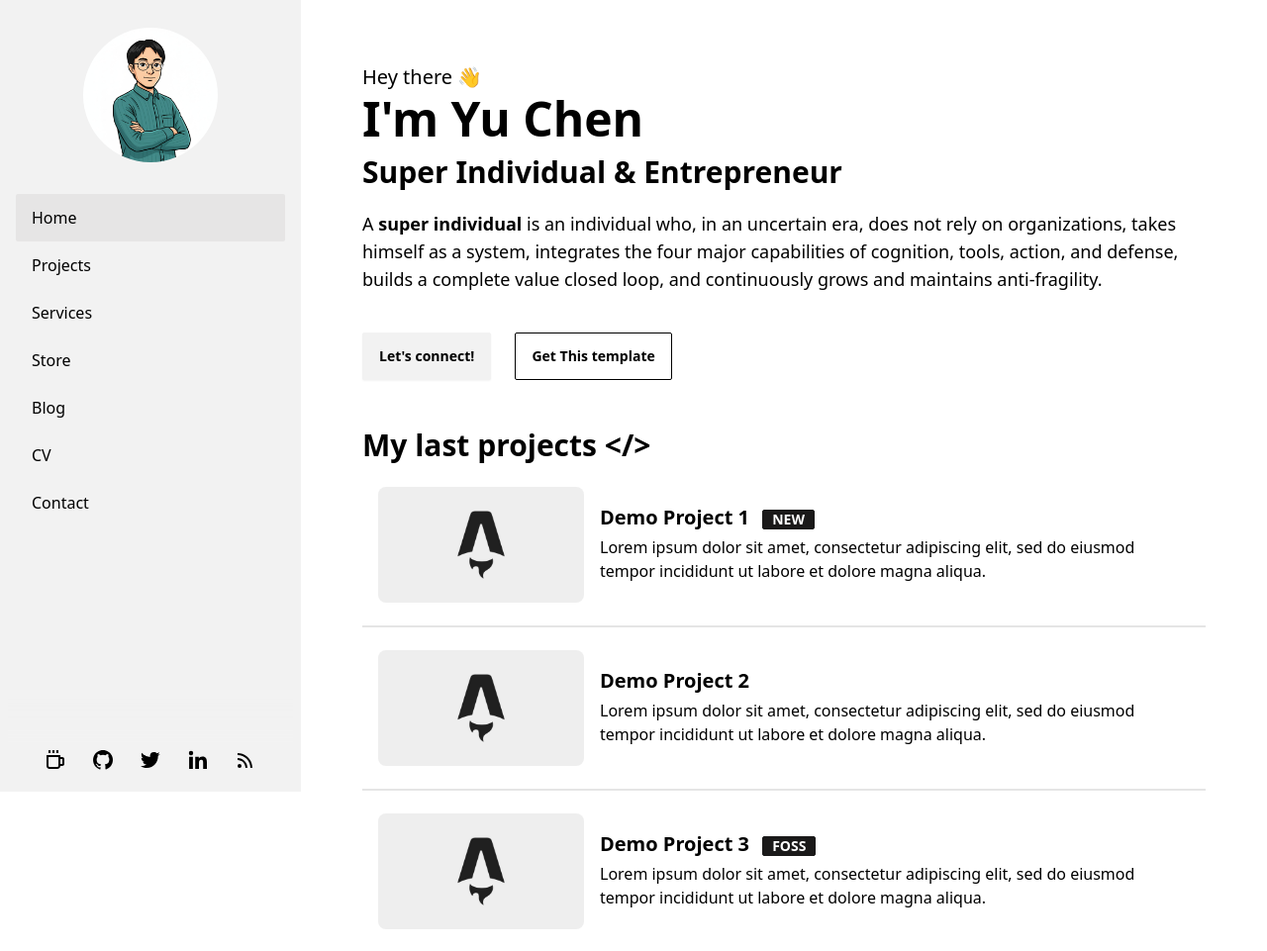
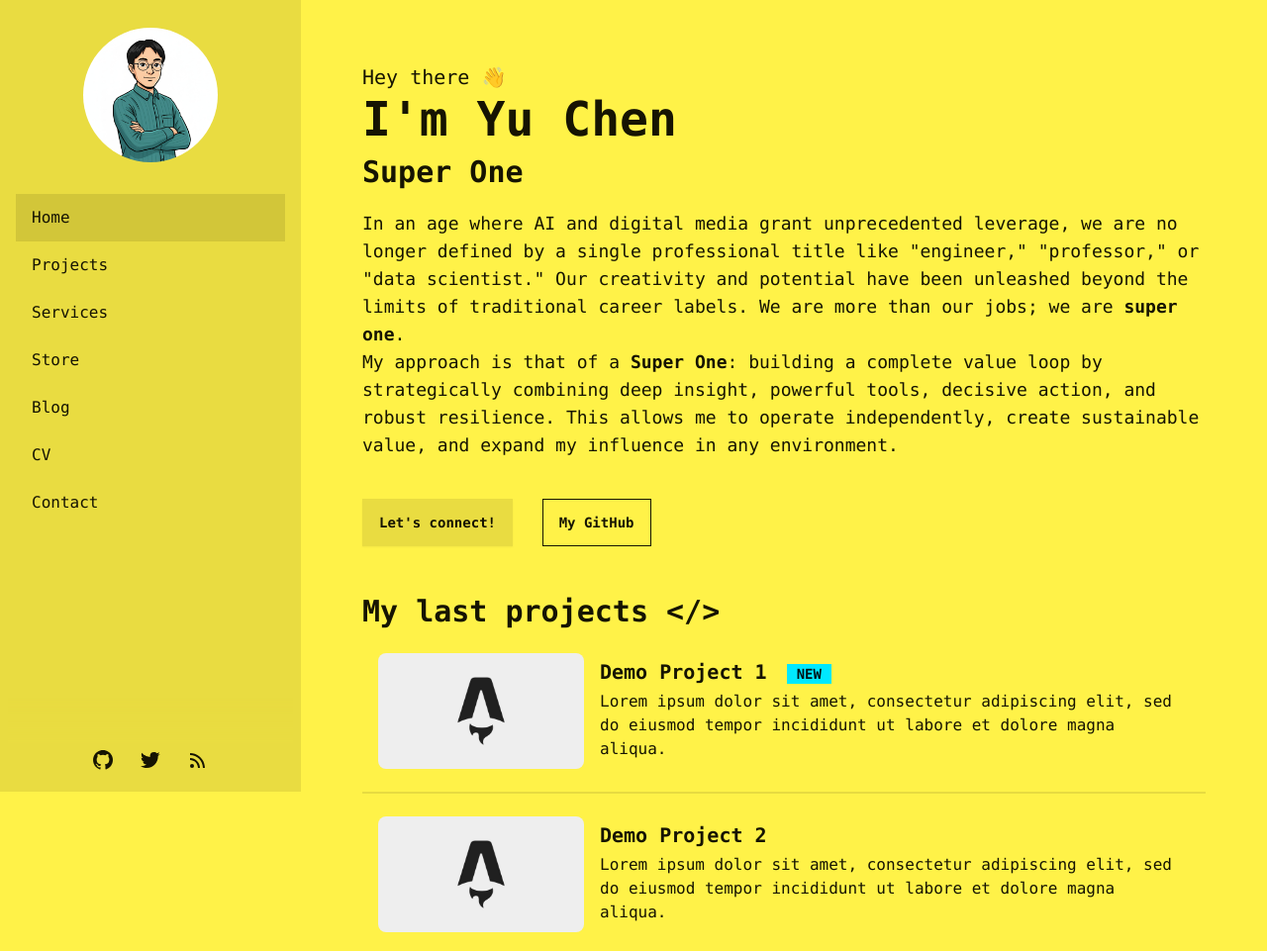
Before and after one commit to yu-chern/yu-chern.github.io, an Astro site: page / in a window 1280 px wide. Shown: the top 961 px of the page at 99% size. Built offline with nearby package versions, Linux system fonts and the light colour scheme; Astro itself is replaced by a stand-in of ours.

Commit message:
update some basick personal information

```diff
--- a/src/components/Footer.astro
+++ b/src/components/Footer.astro
@@ -6,10 +6,6 @@ const today = new Date();
   <div class="pb-2">
     &copy; {today.getFullYear()} Manuel Ernesto
   </div>
-  <div class="inline opacity-75">
-    Developed by <a href="https://manuelernestog.github.io" target="_blank" class="font-bold">Manuel Ernesto</a> using
-    <!-- Thanks for using this template. You can keep this line to support my work :) -->
-    <a href="https://astrofy-template.netlify.app/" target="_blank" class="font-bold">Astrofy Template ⚡️</a>
-  </div>
+
 </footer>
 <style></style>
--- a/src/components/SideBarFooter.astro
+++ b/src/components/SideBarFooter.astro
@@ -4,27 +4,8 @@
 </div>
 
 <div class="social-icons px-4 pb-5 pt-1 flex self-center justify-center sticky bottom-0 bg-base-200">
-    <a
-        href="https://manuelernestog.github.io/support-my-work/"
-        target="_blank"
-        class="mx-3"
-        aria-label="Support my work"
-        title="Support my work"
-    >
-        <svg
-            xmlns="http://www.w3.org/2000/svg"
-            width="24"
-            height="24"
-            viewBox="0 0 24 24"
-            style="fill: currentColor;transform: ;msFilter:;"
-            ><path
-                fill-rule="evenodd"
-                clip-rule="evenodd"
-                d="M5 2h2v3H5zm4 0h2v3H9zm4 0h2v3h-2zm6 7h-2V7H3v11c0 1.654 1.346 3 3 3h8c1.654 0 3-1.346 3-3h2c1.103 0 2-.897 2-2v-5c0-1.103-.897-2-2-2zm-4 9a1 1 0 0 1-1 1H6a1 1 0 0 1-1-1V9h10v9zm2-2v-5h2l.002 5H17z"
-            ></path></svg
-        >
-    </a>
-    <a href="https://github.com/manuelernestog" target="_blank" class="mx-3" aria-label="Github" title="Github">
+
+    <a href="https://github.com/yu-chern" target="_blank" class="mx-3" aria-label="Github" title="Github">
         <svg
             xmlns="http://www.w3.org/2000/svg"
             width="24"
@@ -38,7 +19,7 @@
             ></path>
         </svg>
     </a>
-    <a href="https://twitter.com/manuelernestog" target="_blank" class="mx-3" aria-label="Twitter" title="Twitter">
+    <a href="https://twitter.com/" target="_blank" class="mx-3" aria-label="Twitter" title="Twitter">
         <svg
             xmlns="http://www.w3.org/2000/svg"
             width="24"
@@ -50,25 +31,6 @@
             ></path>
         </svg>
     </a>
-    <a
-        href="https://www.linkedin.com/in/manuelernestogr"
-        target="_blank"
-        class="mx-3"
-        aria-label="Linkedin"
-        title="Linkedin"
-    >
-        <svg
-            xmlns="http://www.w3.org/2000/svg"
-            width="24"
-            height="24"
-            viewBox="0 0 24 24"
-            style="fill: currentColor;transform: ;msFilter:;"
-            ><circle cx="4.983" cy="5.009" r="2.188"></circle><path
-                d="M9.237 8.855v12.139h3.769v-6.003c0-1.584.298-3.118 2.262-3.118 1.937 0 1.961 1.811 1.961 3.218v5.904H21v-6.657c0-3.27-.704-5.783-4.526-5.783-1.835 0-3.065 1.007-3.568 1.96h-.051v-1.66H9.237zm-6.142 0H6.87v12.139H3.095z"
-            ></path>
-        </svg>
-    </a>
-
     <a href="/rss.xml" target="_blank" class="mx-3" aria-label="RSS Feed" title="RSS Feed">
         <svg
             xmlns="http://www.w3.org/2000/svg"
--- a/src/config.ts
+++ b/src/config.ts
@@ -1,7 +1,7 @@
 // Place any global data in this file.
 // You can import this data from anywhere in your site by using the `import` keyword.
 
-export const SITE_TITLE = 'Astrofy | Personal Portfolio Website Template';
+export const SITE_TITLE = 'Super One - Yu Chen';
 export const SITE_DESCRIPTION = 'Astrofy is a free and open-source template for your Personal Portfolio Website built with Astro and TailwindCSS. Create in minutes a website with Blog, CV, Project Section, Store and RSS Feed.';
 export const GENERATE_SLUG_FROM_TITLE = true
 export const TRANSITION_API = true
--- a/src/layouts/BaseLayout.astro
+++ b/src/layouts/BaseLayout.astro
@@ -18,7 +18,7 @@ const {
 ---
 
 <!doctype html>
-<html lang="en" data-theme="lofi">
+<html lang="en" data-theme="cyberpunk">
   <head>
     <BaseHead title={title} description={description} image={image} , ogType={ogType} />
     {TRANSITION_API && <ViewTransitions />}
--- a/src/pages/index.astro
+++ b/src/pages/index.astro
@@ -13,19 +13,27 @@ const last_posts = posts.slice(0, 3);
   <div class="pb-12 mt-5">
     <div class="text-xl py-1">Hey there 👋</div>
     <div class="text-5xl font-bold">I'm Yu Chen</div>
-    <div class="text-3xl py-3 font-bold">Super Individual & Entrepreneur</div>
+    <div class="text-3xl py-3 font-bold">Super One</div>
     <div class="py-2">
       <text class="text-lg">
-        A <b>super individual</b> is an individual who, in an uncertain era, does not rely on organizations,
-        takes himself as a system, integrates the four major capabilities of
-        cognition, tools, action, and defense, builds a complete value closed loop,
-        and continuously grows and maintains anti-fragility.
+        In an age where AI and digital media grant unprecedented leverage,
+        we are no longer defined by a single professional title like
+        "engineer," "professor," or "data scientist."
+        Our creativity and potential have been unleashed beyond the limits of traditional career labels.
+        We are more than our jobs; we are <b>super one</b>.
+      </text>
+      <br />
+      <text class="text-lg">
+        My approach is that of a <b>Super One</b>: building a complete value loop by strategically
+        combining deep insight, powerful tools, decisive action, and robust resilience.
+        This allows me to operate independently, create sustainable value,
+        and expand my influence in any environment.
       </text>
     </div>
     <div class="mt-8">
       <a class="btn" href="https://twitter.com/manuelernestog" target="_blank"> Let's connect!</a>
-      <a href="https://github.com/manuelernestog/astrofy" target="_blank" class="btn btn-outline ml-5">
-        Get This template
+      <a href="https://https://github.com/yu-chern" target="_blank" class="btn btn-outline ml-5">
+        My GitHub
       </a>
     </div>
   </div>
```
